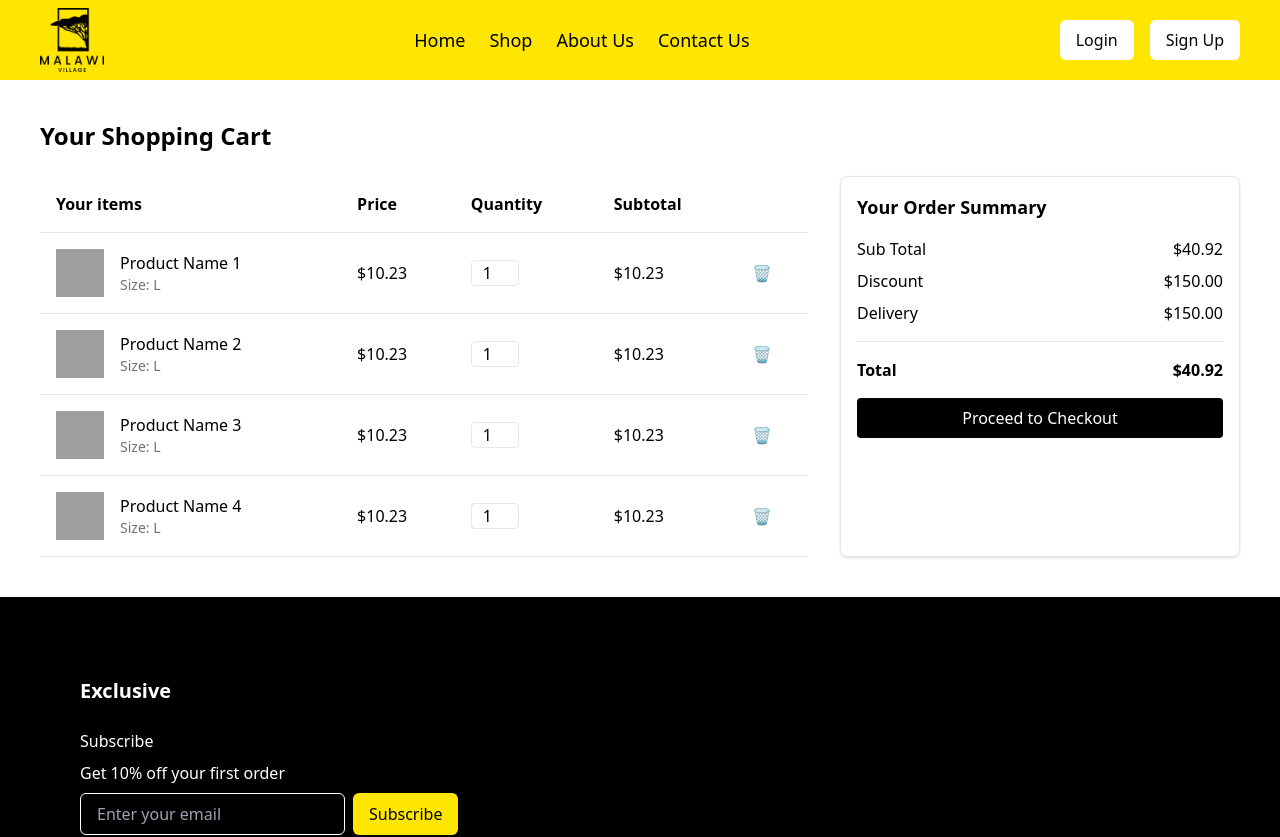
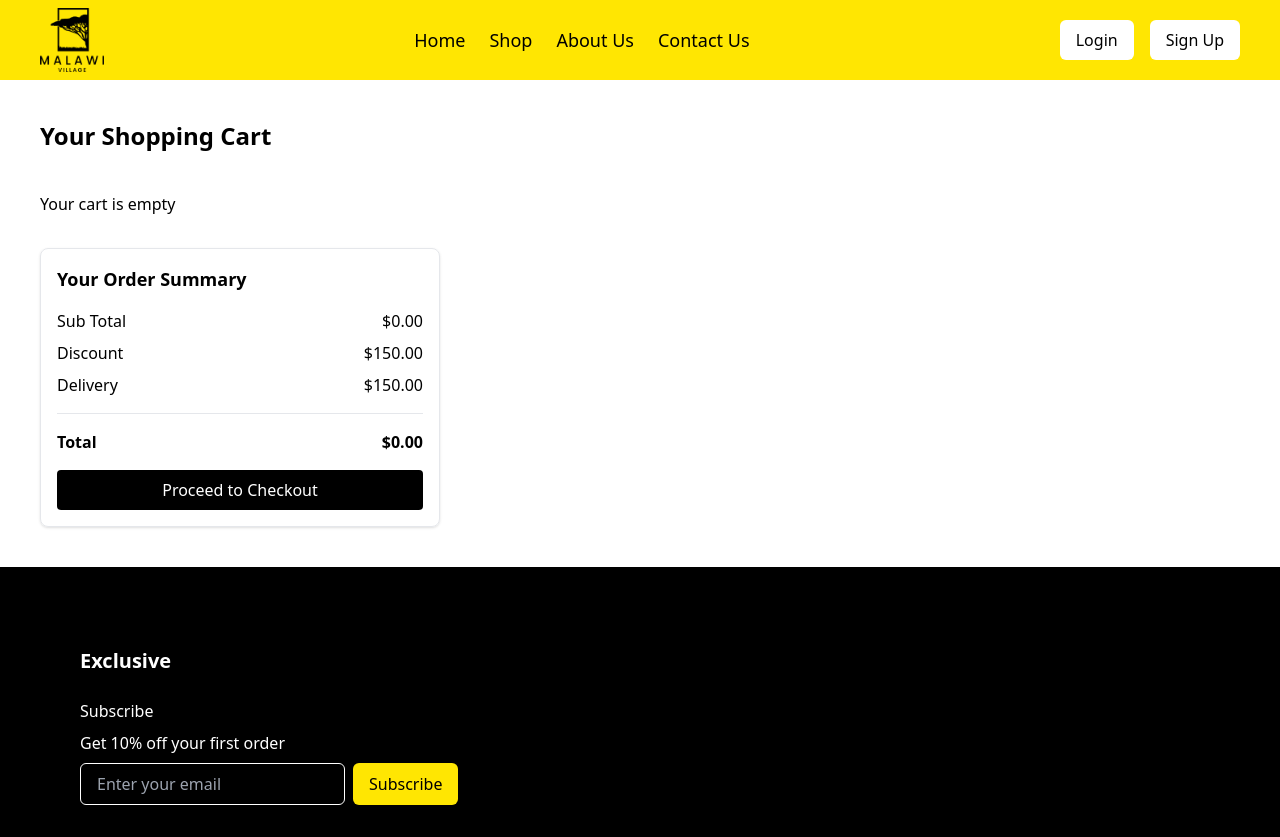
Before and after one commit to aetech24/Malawi-village-upgrade, a React (Vite) app: page /cart in a window 1280 px wide. Shown: the top 837 px of the page. Built offline with nearby package versions, Linux system fonts and the light colour scheme; grey boxes are pictures that could not be loaded.

Commit message:
feat(cart): updated the cart functionality

```diff
--- /dev/null
+++ b/src/context/CartContext.jsx
@@ -0,0 +1,73 @@
+import React, { createContext, useState, useEffect } from "react";
+
+// Create Cart Context
+export const CartContext = createContext();
+
+export const CartProvider = ({ children }) => {
+  const [cartItems, setCartItems] = useState(() => {
+    // Initialize cart from local storage if available
+    const savedCart = localStorage.getItem("cartItems");
+    return savedCart ? JSON.parse(savedCart) : [];
+  });
+
+  // Add item to cart
+  const addToCart = (product, size = "small") => {
+    setCartItems((prevItems) => {
+      const existingItem = prevItems.find((item) => item.id === product.id && item.size === size);
+      if (existingItem) {
+        // Update quantity if item exists
+        return prevItems.map((item) =>
+          item.id === product.id && item.size === size
+            ? { ...item, quantity: item.quantity + 1 }
+            : item
+        );
+      }
+      // Add new item to cart
+      return [...prevItems, { ...product, size, quantity: 1 }];
+    });
+  };
+
+  // Remove item from cart
+  const removeFromCart = (id, size) => {
+    setCartItems((prevItems) => prevItems.filter((item) => !(item.id === id && item.size === size)));
+  };
+
+  // Update quantity of a product
+  const updateQuantity = (id, size, quantity) => {
+    setCartItems((prevItems) =>
+      prevItems.map((item) =>
+        item.id === id && item.size === size
+          ? { ...item, quantity: quantity > 0 ? quantity : 1 }
+          : item
+      )
+    );
+  };
+
+  // Clear all items from the cart
+
+  // Calculate total cart value
+  const totalValue = cartItems.reduce((total, item) => total + item.price * item.quantity, 0);
+
+  // Calculate total number of items
+  const totalItems = cartItems.reduce((count, item) => count + item.quantity, 0);
+
+  // Save cart items to local storage whenever it changes
+  useEffect(() => {
+    localStorage.setItem("cartItems", JSON.stringify(cartItems));
+  }, [cartItems]);
+
+  return (
+    <CartContext.Provider
+      value={{
+        cartItems,
+        addToCart,
+        removeFromCart,
+        updateQuantity,
+        totalValue,
+        totalItems,
+      }}
+    >
+      {children}
+    </CartContext.Provider>
+  );
+};
--- a/src/main.jsx
+++ b/src/main.jsx
@@ -4,13 +4,16 @@ import './index.css';
 import App from './App.jsx';
 import { BrowserRouter as Router } from 'react-router-dom';
 import { AuthProvider } from './components/AuthContext'; // Import AuthProvider
+import { CartProvider } from './context/CartContext';
 
 createRoot(document.getElementById('root')).render(
   <StrictMode>
     <AuthProvider>
+      <CartProvider>
       <Router>
         <App />
       </Router>
+      </CartProvider>
     </AuthProvider>
   </StrictMode>
 );
--- a/src/pages/Cart.jsx
+++ b/src/pages/Cart.jsx
@@ -1,55 +1,47 @@
-import React, { useState, useEffect } from "react";
+import React, { useState, useEffect, useContext } from "react";
+import { CartContext } from "../context/CartContext";
 
 const Cart = () => {
-  // Sample cart items state
-  const [cartItems, setCartItems] = useState([
-    { id: 1, name: "Product Name 1", size: "L", price: 10.23, quantity: 1, image: "./src/assets/image-1.jpg" },
-    { id: 2, name: "Product Name 2", size: "L", price: 10.23, quantity: 1, image: "./src/assets/image-2.jpg" },
-    { id: 3, name: "Product Name 3", size: "L", price: 10.23, quantity: 1, image: "./src/assets/image-3.jpg" },
-    { id: 4, name: "Product Name 4", size: "L", price: 10.23, quantity: 1, image: "./src/assets/image-4.jpg" },
-  ]);
+  const { cartItems, updateQuantity, removeFromCart } = useContext(CartContext);
 
   const discount = 150;
   const delivery = 150;
-
   const [showScroll, setShowScroll] = useState(false);
 
   useEffect(() => {
     const handleScroll = () => {
       setShowScroll(window.scrollY > 300);
     };
-    window.addEventListener('scroll', handleScroll);
-    return () => window.removeEventListener('scroll', handleScroll);
+    window.addEventListener("scroll", handleScroll);
+    return () => window.removeEventListener("scroll", handleScroll);
   }, []);
 
   const scrollToTop = () => {
-    window.scrollTo({ top: 0, behavior: 'smooth' });
+    window.scrollTo({ top: 0, behavior: "smooth" });
   };
 
-  // Update the quantity of a product
-  const handleQuantityChange = (id, newQuantity) => {
-    setCartItems((prevItems) =>
-      prevItems.map((item) =>
-        item.id === id ? { ...item, quantity: newQuantity > 0 ? newQuantity : 1 } : item
-      )
-    );
+  const getPrice = (price) => {
+    if (typeof price === "string") {
+      return parseFloat(price);
+    } else if (typeof price === "object" && price !== null) {
+      return parseFloat(price.small || price.big || 0); // Default to `small` or `big`
+    }
+    return 0; // Default for invalid price
   };
 
-  // Delete a product from the cart
-  const handleDelete = (id) => {
-    setCartItems((prevItems) => prevItems.filter((item) => item.id !== id));
-  };
-
-  // Calculate the subtotal
-  const subtotal = cartItems.reduce((acc, item) => acc + item.price * item.quantity, 0);
+  const subtotal = cartItems.reduce(
+    (acc, item) => acc + getPrice(item.price) * item.quantity,
+    0
+  );
 
   return (
     <div className="lg:p-10 px-4 max-lg:mt-16">
       <h1 className="text-2xl font-bold mb-6">Your Shopping Cart</h1>
-      <div className="flex flex-col md:flex-row gap-8">
-        {/* Cart Items */}
+
+      <div className="flex flex-col">
         <div className="flex-1">
-          <div className="hidden md:block">
+          <h2 className="text-xl font-bold mb-4"></h2>
+          {cartItems.length > 0 ? (
             <table className="w-full border-collapse">
               <thead>
                 <tr>
@@ -65,62 +57,36 @@ const Cart = () => {
                   <tr key={item.id} className="border-b">
                     <td className="p-4 flex items-center">
                       <img src={item.image} alt={item.name} className="w-12 h-12 mr-4" />
-                      <div>
                       <div>{item.name}</div>
-                        <div className="text-sm text-gray-500">Size: {item.size}</div>
-                      </div>
                     </td>
-                    <td className="p-4">${item.price.toFixed(2)}</td>
+                    <td className="p-4">${getPrice(item.price).toFixed(2)}</td>
                     <td className="p-4">
                       <input
                         type="number"
                         value={item.quantity}
                         min="1"
-                        onChange={(e) => handleQuantityChange(item.id, parseInt(e.target.value))}
+                        onChange={(e) => updateQuantity(item.id, item.size, parseInt(e.target.value))}
                         className="w-12 text-center border rounded"
                       />
                     </td>
-                    <td className="p-4">${(item.price * item.quantity).toFixed(2)}</td>
-                    <td className="p-4 text-red-500 cursor-pointer" onClick={() => handleDelete(item.id)}>
+                    <td className="p-4">${(getPrice(item.price) * item.quantity).toFixed(2)}</td>
+                    <td
+                      className="p-4 text-red-500 cursor-pointer"
+                      onClick={() => removeFromCart(item.id, item.size)}
+                    >
                       🗑️
                     </td>
                   </tr>
                 ))}
               </tbody>
             </table>
-          </div>
-          {/* Mobile View */}
-          <div className="block md:hidden space-y-4">
-            {cartItems.map((item) => (
-              <div key={item.id} className="flex items-center justify-between border p-4 rounded-lg">
-                <img src={item.image} alt={item.name} className="w-16 h-16 mr-4" />
-                <div className="flex-1">
-                  <div className="font-bold">{item.name}</div>
-                  <div className="text-sm text-gray-500">Size: {item.size}</div>
-                  <div className="flex items-center mt-2">
-                    <span className="mr-2">Qty:</span>
-                    <input
-                      type="number"
-                      value={item.quantity}
-                      min="1"
-                      onChange={(e) => handleQuantityChange(item.id, parseInt(e.target.value))}
-                      className="w-16 text-center border rounded"
-                    />
-                  </div>
-                  <div className="mt-2 font-bold">Subtotal: ${(item.price * item.quantity).toFixed(2)}</div>
-                </div>
-                <button
-                  onClick={() => handleDelete(item.id)}
-                  className="text-red-500 text-lg cursor-pointer ml-4"
-                >
-                  🗑️
-                </button>
-              </div>
-            ))}
+          ) : (
+            <p>Your cart is empty</p>
+          )}
         </div>
       </div>
-        {/* Order Summary */}
-        <div className="w-full md:w-1/3 border p-4 rounded-lg shadow">
+
+      <div className="w-full md:w-1/3 border p-4 rounded-lg shadow mt-8">
         <h2 className="text-lg font-bold mb-4">Your Order Summary</h2>
         <div className="flex justify-between mb-2">
           <span>Sub Total</span>
@@ -143,7 +109,6 @@ const Cart = () => {
           Proceed to Checkout
         </button>
       </div>
-      </div>
       {showScroll && (
         <button
           onClick={scrollToTop}
```
Also changed, not shown: src/pages/SingleProduct.jsx (+95 -66 lines). Lines whose indentation alone changed are shown as unchanged.
